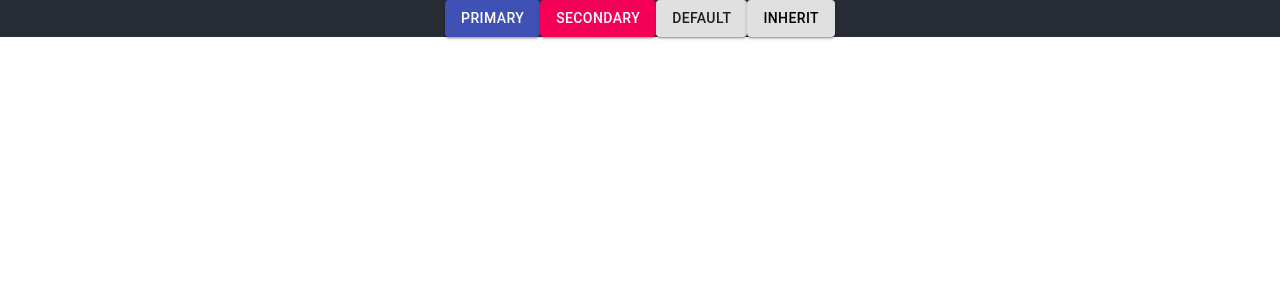
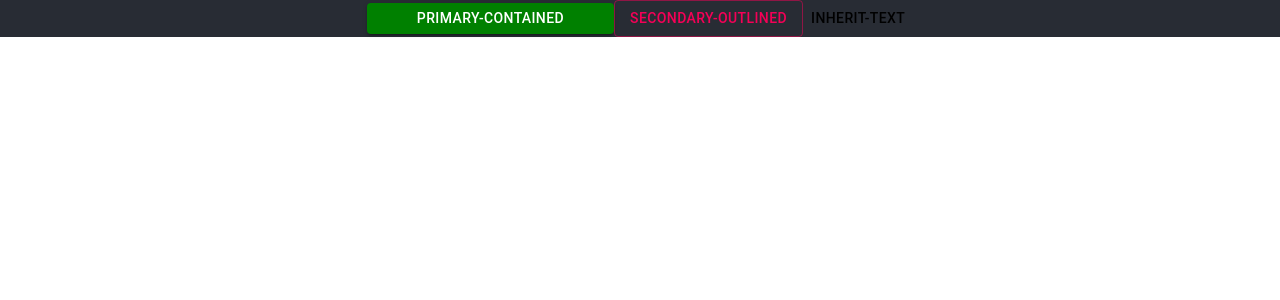
Before and after one commit to nazeudon/react_dashboard, a React (Create React App) app in the folder chart_lesson/: page / in a window 1280 px wide. Shown: the top 300 px of the page. Built offline with nearby package versions, Linux system fonts and the light colour scheme.

Commit message:
07_makeStyles

```diff
--- a/chart_lesson/src/components/MaterialUI.tsx
+++ b/chart_lesson/src/components/MaterialUI.tsx
@@ -1,20 +1,25 @@
 import React from "react";
-import { Button } from "@material-ui/core";
+import { Button, makeStyles } from "@material-ui/core";
+
+const useStyles = makeStyles({
+  btnStyle: {
+    background: "green",
+    padding: "3px 50px",
+  },
+});
 
 const MaterialUI: React.FC = () => {
+  const classes = useStyles();
   return (
     <div>
-      <Button variant="contained" color="primary">
-        primary
+      <Button className={classes.btnStyle} variant="contained" color="primary">
+        primary-contained
       </Button>
-      <Button variant="contained" color="secondary">
-        secondary
+      <Button variant="outlined" color="secondary">
+        secondary-outlined
       </Button>
-      <Button variant="contained" color="default">
-        default
-      </Button>
-      <Button variant="contained" color="inherit">
-        inherit
+      <Button variant="text" color="inherit">
+        inherit-text
       </Button>
     </div>
   );
```
